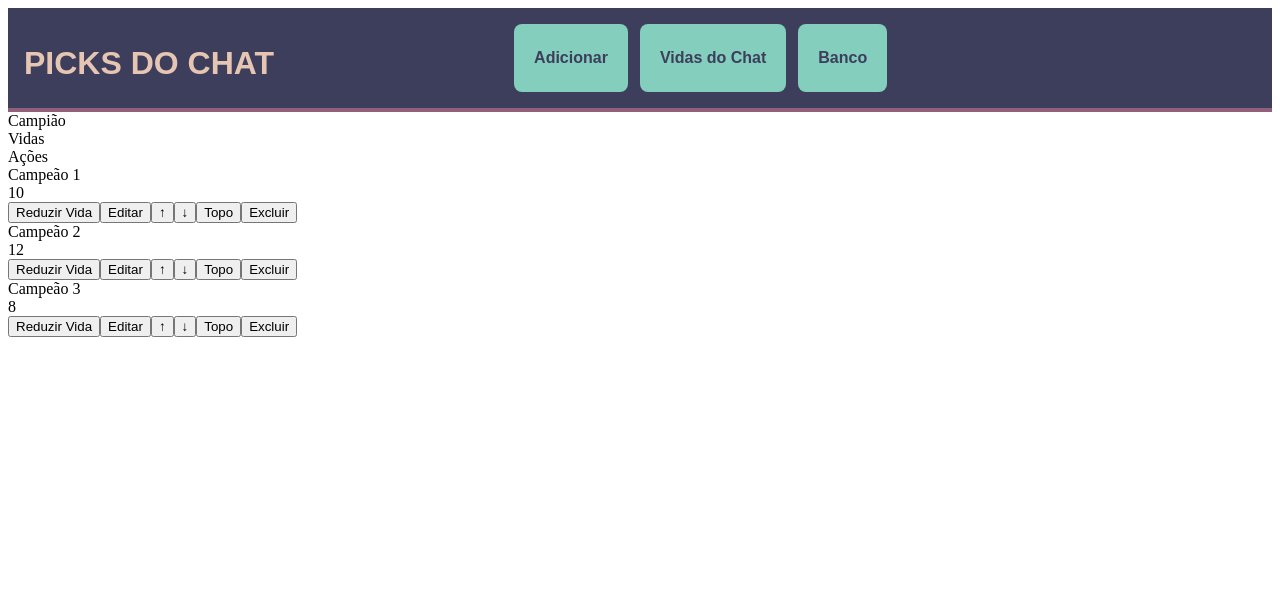
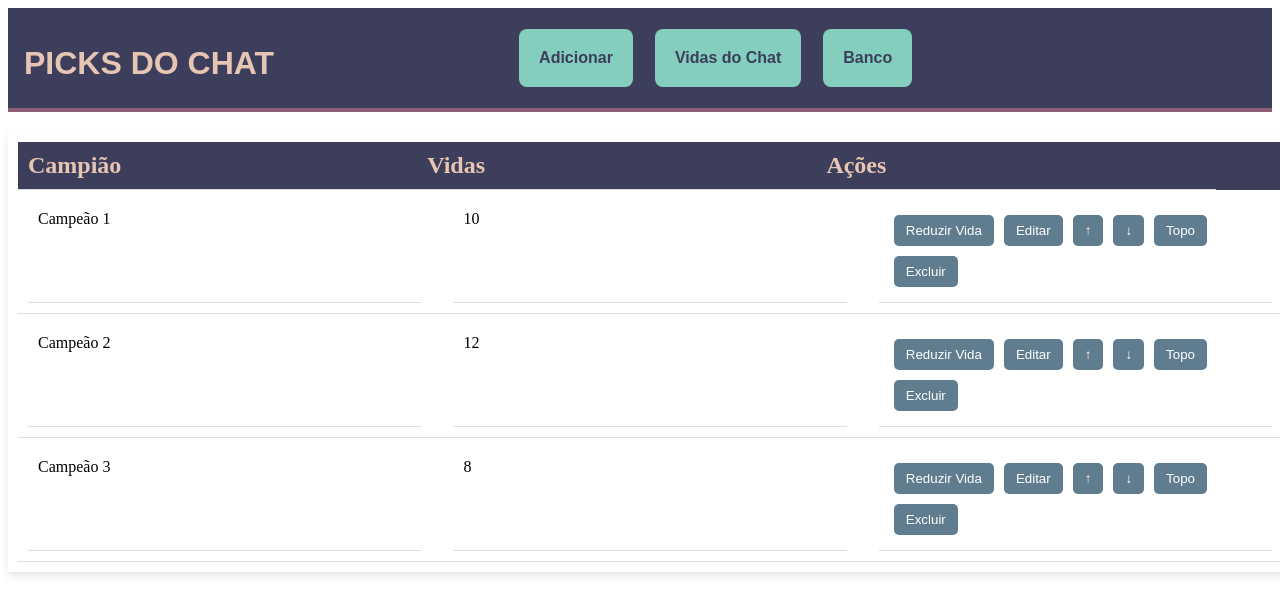
Before and after one commit to DanielDimas2002/Lista-de-Picks-Wally-Tauri, a React (Vite) app in the folder Lista de Picks Wally/: page / in a window 1280 px wide. Shown: the top 614 px of the page. Built offline with nearby package versions, Linux system fonts and the light colour scheme.

Commit message:
Aplicação de estilos a tabela

```diff
--- /dev/null
+++ b/Lista de Picks Wally/src/frontend/componentes/Tabela.css
@@ -0,0 +1,80 @@
+/* Estilo para o componente Tabela */
+.tabela {
+    width: 100%;
+    margin: 20px auto;
+    padding: 10px;
+    border-collapse: collapse;
+    box-shadow: 0px 4px 8px rgba(0, 0, 0, 0.1);
+    background-color: #fff;
+  }
+
+  .cabecalho {
+    background-color: #3d3e5c; /* Cor de fundo para o cabeçalho */
+    color: #e6c5b2; /* Cor do texto */
+    text-align: left;
+    font-size: 1.5rem;
+    font-weight: bold;
+    padding: 10px 15px;
+    display: table; /* Garantir que o cabeçalho fique como uma tabela */
+    width: 100%;
+  }
+
+  .coluna {
+    padding: 10px;
+    border-bottom: 1px solid #ddd;
+    width: 30%; /* Define a largura de cada coluna */
+    display: inline-block; /* Garante que as colunas fiquem na horizontal */
+  }
+
+  .linha {
+    display: flex;
+    justify-content: space-between;
+    padding: 10px;
+    border-bottom: 1px solid #ddd;
+  }
+
+  .linha:hover {
+    background-color: #f0f0f0;
+  }
+
+  /* Estilo dos botões */
+  button {
+    background-color: #5f7d8e;
+    color: white;
+    padding: 8px 12px;
+    margin: 5px;
+    border: none;
+    cursor: pointer;
+    border-radius: 5px;
+    transition: background-color 0.3s ease;
+  }
+
+  button:hover {
+    background-color: #83cebd;
+  }
+
+  button:focus {
+    outline: none;
+  }
+
+  button:active {
+    background-color: #90607a;
+  }
+
+  /* Responsividade para telas menores */
+  @media screen and (max-width: 768px) {
+    .tabela {
+      font-size: 14px;
+    }
+
+    .coluna {
+      display: block;
+      width: 100%;
+      margin: 5px 0;
+    }
+
+    .linha {
+      flex-direction: column;
+      align-items: flex-start;
+    }
+  }
--- a/Lista de Picks Wally/src/frontend/componentes/TabelaPick.jsx
+++ b/Lista de Picks Wally/src/frontend/componentes/TabelaPick.jsx
@@ -1,8 +1,10 @@
 import React, { useState } from "react";
 import LinhaPick from "./LinhaPick";
+import "./Tabela.css";
 
 const TabelaPick = ({ dadosIniciais }) => {
   const [dados, setDados] = useState(dadosIniciais);
+
   const reduzirVida = (index) => {
     setDados((prevPicks) => {
       const novosPicks = [...prevPicks];
@@ -49,8 +51,8 @@ const TabelaPick = ({ dadosIniciais }) => {
   };
 
   return (
-    <div className="Tabela">
-      <div className="cabeçalho">
+    <div className="tabela">
+      <div className="cabecalho">
         <div className="coluna">Campião</div>
         <div className="coluna">Vidas</div>
         <div className="coluna">Ações</div>
```
